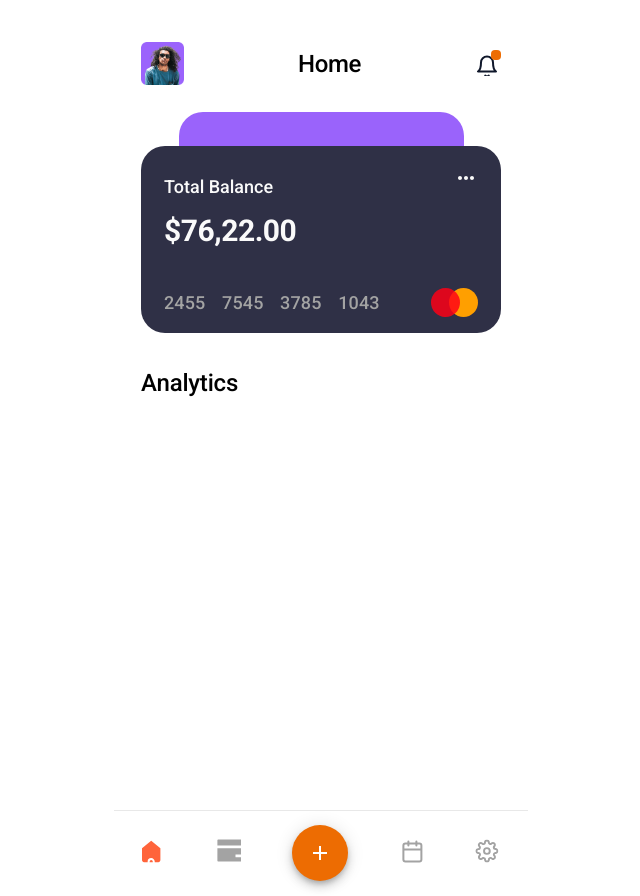
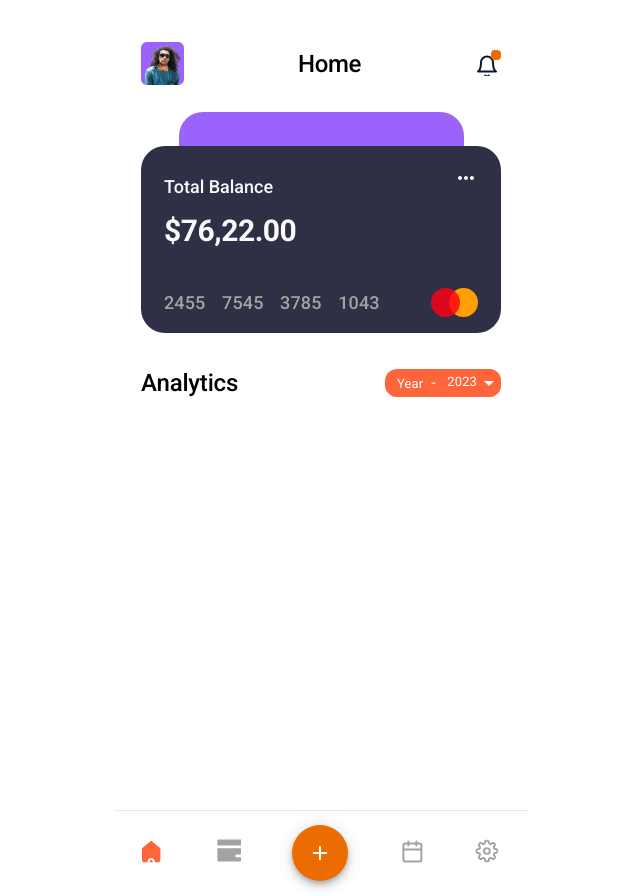
Before and after one commit to mazursasha1990/budget-management-app, a React (Vite) app: page / in a window 1280 px wide. Shown: the whole page, without its empty margins (319-959 px from the left). Built offline with nearby package versions, Linux system fonts and the light colour scheme.

Commit message:
Added Analytics Section to the Home pag

```diff
--- a/src/App.tsx
+++ b/src/App.tsx
@@ -1,6 +1,4 @@
 import { createBrowserRouter, RouterProvider } from 'react-router-dom';
-import { LocalizationProvider } from '@mui/x-date-pickers';
-import { AdapterDayjs } from '@mui/x-date-pickers/AdapterDayjs';
 import HomePage from './pages/HomePage';
 import ExpensesPage from './pages/ExpensesPage';
 import AddPage from './pages/AddPage';
@@ -43,11 +41,7 @@ const router = createBrowserRouter([
 ]);
 
 const App = () => {
-  return (
-    <LocalizationProvider dateAdapter={AdapterDayjs}>
-      <RouterProvider router={router} />
-    </LocalizationProvider>
-  );
+  return <RouterProvider router={router} />;
 };
 
 export default App;
--- a/src/components/AnalyticsSection/AnalyticsSection.tsx
+++ b/src/components/AnalyticsSection/AnalyticsSection.tsx
@@ -1,16 +1,21 @@
 import { FC } from 'react';
 import { Container, Typography } from '@mui/material';
+import YearPicker from '../YearPicker';
 
 const AnalyticsSection: FC = () => {
   return (
     <Container disableGutters sx={{ display: 'flex', mt: '36px' }}>
-      <Container disableGutters sx={{ display: 'flex' }}>
+      <Container
+        disableGutters
+        sx={{ display: 'flex', justifyContent: 'space-between' }}
+      >
         <Typography
           variant="h2"
           sx={{ fontWeight: '500', fontSize: '24px', lineHeight: '28px' }}
         >
           Analytics
         </Typography>
+        <YearPicker />
       </Container>
     </Container>
   );
--- /dev/null
+++ b/src/components/YearPicker/YearPicker.tsx
@@ -0,0 +1,93 @@
+import { FC, useState } from 'react';
+import {
+  Container,
+  FormControl,
+  MenuItem,
+  Select,
+  SelectChangeEvent,
+  Typography,
+} from '@mui/material';
+import getYearsArray from '../../utils/getYearsArray';
+
+const YearPicker: FC = () => {
+  const currentYear = new Date().getFullYear();
+  const [selectedYear, setSelectedYear] = useState<string>(
+    currentYear.toString()
+  );
+  const handleYearChange = (event: SelectChangeEvent) => {
+    setSelectedYear(event.target.value);
+  };
+
+  return (
+    <Container
+      disableGutters
+      sx={{
+        display: 'flex',
+        alignItems: 'center',
+        gap: '8px',
+        backgroundColor: '#FF653A',
+        color: '#fff',
+        width: '116px',
+        borderRadius: '12px',
+        margin: 0,
+      }}
+    >
+      <Container
+        disableGutters
+        sx={{
+          display: 'flex',
+          alignItems: 'center',
+          gap: '8px',
+          backgroundColor: '#FF653A',
+          marginLeft: '12px',
+        }}
+      >
+        <Typography
+          sx={{
+            fontWeight: '400',
+            fontSize: '13px',
+            lineHeight: '15px',
+          }}
+        >
+          Year
+        </Typography>
+        <Typography>-</Typography>
+      </Container>
+      <Container disableGutters>
+        <FormControl>
+          <Select
+            value={selectedYear}
+            onChange={handleYearChange}
+            disableUnderline
+            variant="standard"
+            sx={{
+              maxHeight: '36px',
+              backgroundColor: '#FF653A',
+              borderRadius: '12px',
+              color: '#fff',
+              fontSize: '13px',
+
+              '&.MuiSvgIcon-root, .MuiSelect-icon': {
+                color: '#fff',
+              },
+            }}
+          >
+            {getYearsArray().map((year) => (
+              <MenuItem
+                key={year}
+                value={year}
+                sx={{
+                  maxHeight: '100px',
+                }}
+              >
+                {year}
+              </MenuItem>
+            ))}
+          </Select>
+        </FormControl>
+      </Container>
+    </Container>
+  );
+};
+
+export default YearPicker;
--- /dev/null
+++ b/src/components/YearPicker/index.ts
@@ -0,0 +1 @@
+export { default } from './YearPicker';
--- a/src/icons/MasterCardIcon.tsx
+++ b/src/icons/MasterCardIcon.tsx
@@ -7,7 +7,7 @@ const MasterCardIcon = () => (
     xmlns="http://www.w3.org/2000/svg"
   >
     <circle cx="32.5" cy="14.5" r="14.5" fill="#FF9F00" />
-    <circle cx="14.5" cy="14.5" r="14.5" fill="#FF0015" fill-opacity="0.84" />
+    <circle cx="14.5" cy="14.5" r="14.5" fill="#FF0015" fillOpacity="0.84" />
   </svg>
 );
 
--- a/src/main.tsx
+++ b/src/main.tsx
@@ -3,8 +3,13 @@ import ReactDOM from 'react-dom/client';
 import App from './App.tsx';
 import './index.css';
 
+import { LocalizationProvider } from '@mui/x-date-pickers';
+import { AdapterDayjs } from '@mui/x-date-pickers/AdapterDayjs';
+
 ReactDOM.createRoot(document.getElementById('root') as HTMLElement).render(
   <React.StrictMode>
-    <App />
+    <LocalizationProvider dateAdapter={AdapterDayjs}>
+      <App />
+    </LocalizationProvider>
   </React.StrictMode>
 );
--- /dev/null
+++ b/src/utils/getYearsArray.ts
@@ -0,0 +1,11 @@
+const getYearsArray = (): number[] => {
+  const years: number[] = [];
+  const currentYear = new Date().getFullYear();
+  for (let year = currentYear; year >= currentYear - 100; year--) {
+    years.push(year);
+  }
+
+  return years;
+};
+
+export default getYearsArray;
```
